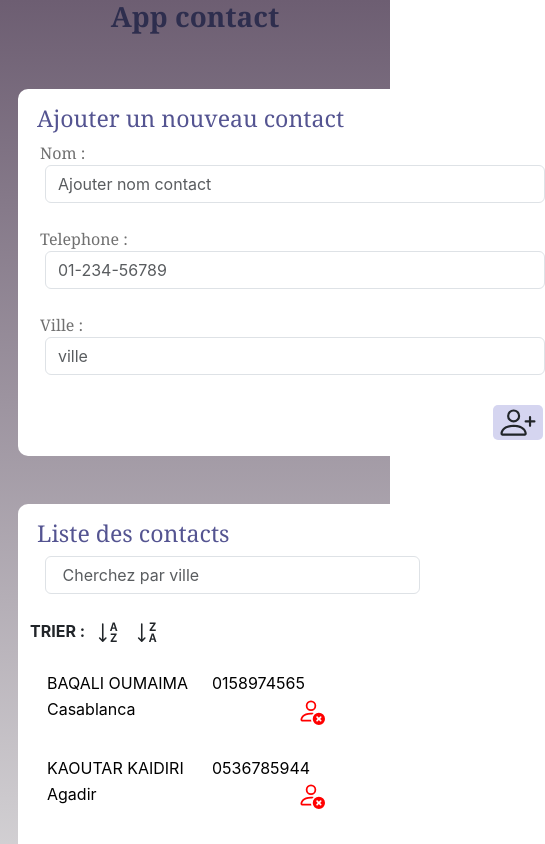
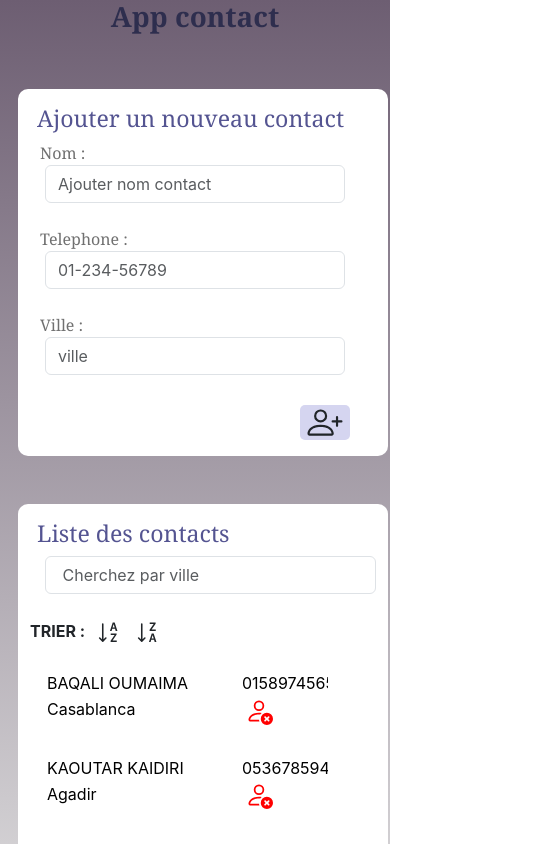
Before and after one commit to Chaimae147/Contact_App, a React (Create React App) app: page / in a window 390 px wide. Shown: the top 844 px of the page, 545 px wide, since content can reach past the window. Built offline with nearby package versions, Linux system fonts and the light colour scheme.

Commit message:
Contact app

```diff
--- a/src/Composents/Contact.js
+++ b/src/Composents/Contact.js
@@ -3,9 +3,9 @@ import React from 'react'
 export default function Contact({txt,delf,txttel,txtville}) {
   return (
     <div>
-      <input type="text"  readOnly    value={txt} style={{width:"150px"}}   />
-<input type="text"  readOnly    value={txttel}   style={{width:"150px"}}  />
-<input type="text"  readOnly    value={txtville}    />
+      <input type="text"  readOnly  className='inp2'   value={txt}    />
+<input type="text"  readOnly    className='inp1' value={txttel}    />
+<input type="text"  readOnly  className='inp3'   value={txtville}    />
 
 
 <svg xmlns="http://www.w3.org/2000/svg" width="28" height="28" fill="currentColor" style={{color:"red"}} class="bi bi-person-x" viewBox="0 0 16 16" onClick={delf}>
--- a/src/Composents/Contactstyle.css
+++ b/src/Composents/Contactstyle.css
@@ -9,6 +9,9 @@ body{
     text-align: center;
     color: rgb(46, 46, 78);
 
+}
+.inp1{
+    width: 150px;
 }
 .cc:hover{
     color: rgb(171, 174, 177);
@@ -30,5 +33,57 @@ input{
 }
 .c3{
     border-radius: 10px;
-
+    background-color: white;
+    width: 600px;
+    margin-left: 30px;
   }
+  .c4{
+    border-radius: 10px;
+    background-color: white;
+    width: 600px;
+    margin-left: 30px;
+    margin-right: 30px;
+  }
+  .inp2{
+    width: 150px;
+  }
+  .inp3{
+    width: 150px;
+  }
+  .cher{
+    width: 10px;
+}
+.btnaj{
+    border-radius: 5px;
+    background-color:rgb(213, 213, 240) ;
+    width: 50px;
+    height: 35px;
+    margin-top: 30px;
+    margin-left: 463px;
+}
+.inp{
+    width: 500px;
+}
+  @media (max-width:650px) {
+    .c3{
+        width: 370px;
+    }
+    .c4{
+        width: 370px;
+    }
+    .inp1{
+        width: 90px;
+    }
+    .inp2{
+        width: 180px;
+    }
+    .inp{
+        width: 300px;
+    }
+    .inp3{
+        width: 200px;
+    }
+    .btnaj{
+        margin-left: 270px;
+    }
+  }
--- a/src/Composents/FormContact.js
+++ b/src/Composents/FormContact.js
@@ -56,21 +56,21 @@ const trierdecroissant =() =>{
     <div>
        <h1 className='title'>App contact</h1>
       <div className="row  justify-content-between" >
-<div className='mt-5 py-3  c3' style={{backgroundColor:'white',width:'600px',marginLeft:'30px'}}>
+<div className='mt-5 py-3  c3'>
       <form action="">
         <h3>Ajouter un nouveau contact</h3>
       <label htmlFor="nom">Nom :</label>
 
-       <input className='form-control'placeholder='Ajouter nom contact ' ref={name} id='nom' style={{width:'500px'}} type="text" />
+       <input className='form-control inp 'placeholder='Ajouter nom contact ' ref={name} id='nom'  type="text" />
        <br />
        <label htmlFor="tel">Telephone :</label>
-       <input  className='form-control'  placeholder='01-234-56789' ref={tel} id='tel' style={{width:'500px'}} type="tel" />
+       <input  className='form-control inp'  placeholder='01-234-56789' ref={tel} id='tel'  type="tel" />
        <br />
        <label htmlFor="ville">Ville :</label>
-       <input  className='form-control' placeholder='ville' ref={ville} id='ville' style={{width:'500px'}} type="text" />
+       <input  className='form-control inp ' placeholder='ville' ref={ville} id='ville'  type="text" />
 {/*        <input type="button" className='btn btn-outline-primary' onClick={ajouteC} style={{marginTop:'30px',marginLeft:'170px'}}  value="+ Ajouter Contact" />
  */}
-  <svg xmlns="http://www.w3.org/2000/svg" onClick={ajouteC} width="30" height="30" style={{borderRadius:'5px ',backgroundColor:'rgb(213, 213, 240)',width:'50px',height:'35px',marginTop:'30px',marginLeft:'463px'}} fill="currentColor" class="bi bi-person-plus" viewBox="0 0 16 16">
+  <svg xmlns="http://www.w3.org/2000/svg" onClick={ajouteC} width="30" height="30"  fill="currentColor" className="bi bi-person-plus btnaj" viewBox="0 0 16 16">
   <path d="M6 8a3 3 0 1 0 0-6 3 3 0 0 0 0 6zm2-3a2 2 0 1 1-4 0 2 2 0 0 1 4 0zm4 8c0 1-1 1-1 1H1s-1 0-1-1 1-4 6-4 6 3 6 4zm-1-.004c-.001-.246-.154-.986-.832-1.664C9.516 10.68 8.289 10 6 10c-2.29 0-3.516.68-4.168 1.332-.678.678-.83 1.418-.832 1.664h10z"/>
   <path fill-rule="evenodd" d="M13.5 5a.5.5 0 0 1 .5.5V7h1.5a.5.5 0 0 1 0 1H14v1.5a.5.5 0 0 1-1 0V8h-1.5a.5.5 0 0 1 0-1H13V5.5a.5.5 0 0 1 .5-.5z"/>
 </svg>
@@ -78,10 +78,10 @@ const trierdecroissant =() =>{
     {/*   </div> */}
     </div>
 
-    <div className='mt-5 py-3  c3' style={{backgroundColor:'white',width:'600px',marginRight:'30px',marginLeft:'30px'}}>
+    <div className='mt-5 py-3  c4'>
     <h3>Liste des contacts</h3>
     <div class="input-group">
-  <input type="search" class="form-control " onChange={(e)=>setChercher(e.target.value)} placeholder=" Cherchez par ville" />
+  <input type="search" className="form-control cher" onChange={(e)=>setChercher(e.target.value)} placeholder=" Cherchez par ville" />
   </div>
   <div style={{marginTop:"25px",marginBottom:'25px'}} >
    {/* Button trier croissant */}
```
